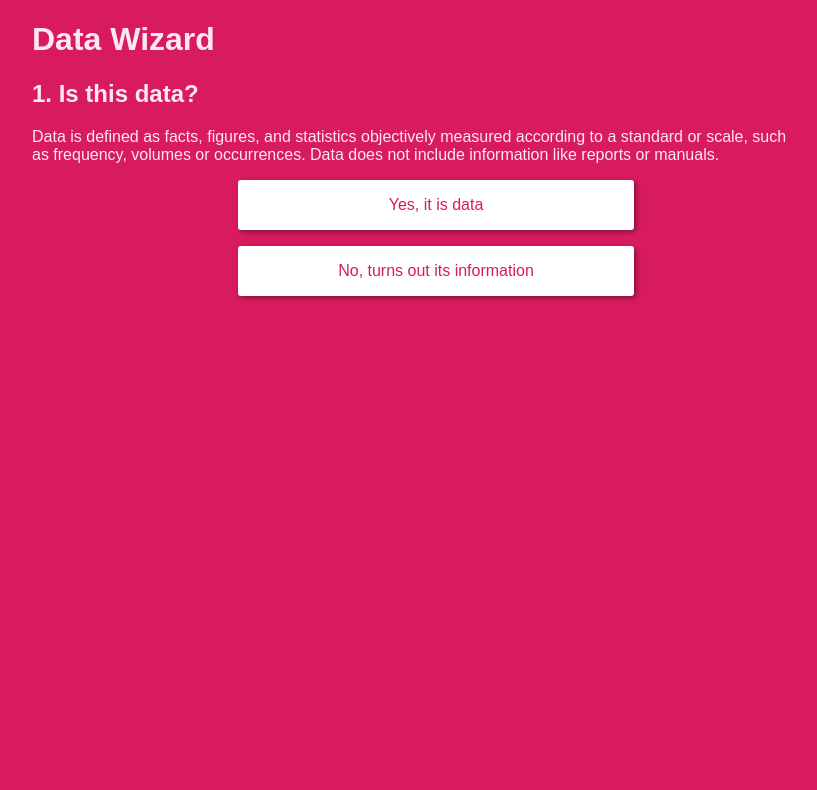
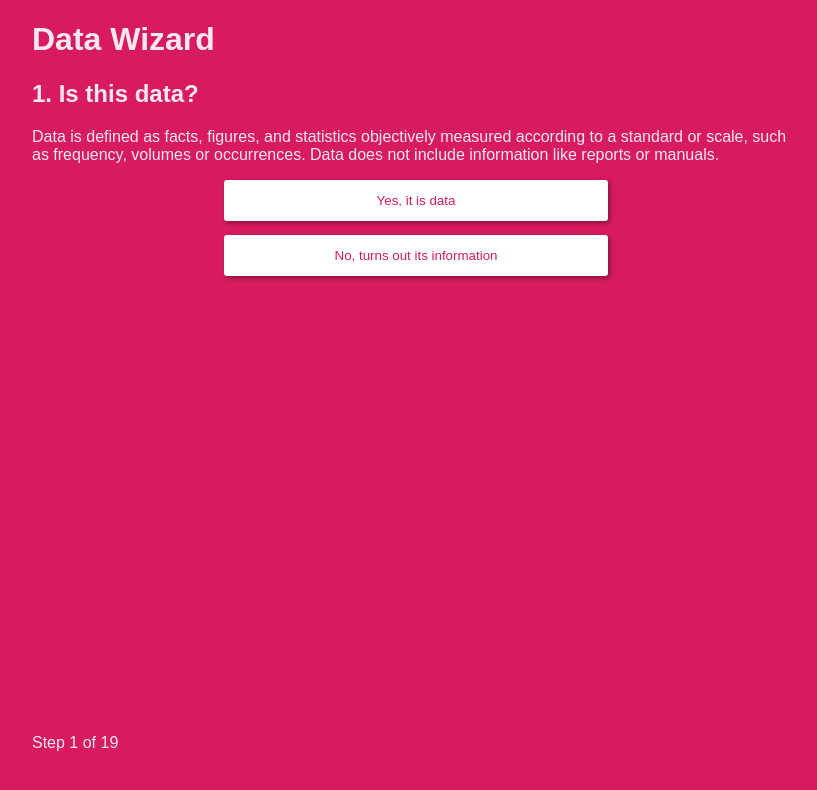
Before and after one commit to boykoc/data-wizard, an Angular app: page / in a window 1280 px wide. Shown: the top 790 px of the page, without its empty margins (224-1041 px from the left). Built offline with nearby package versions, Linux system fonts and the light colour scheme.

Commit message:
Task: Convert list elements to buttons.

```diff
--- a/src/app/step/step.component.css
+++ b/src/app/step/step.component.css
@@ -0,0 +1,5 @@
+#progress {
+	position: fixed;
+	margin-bottom: 2em;
+	bottom: 0;
+}
--- a/src/app/step/step.component.html
+++ b/src/app/step/step.component.html
@@ -1,11 +1,14 @@
 <div *ngIf="step">
   <h2>{{ step.id }}. {{ step.question }}</h2>
   <p>{{ step.helpfulText }}</p>
-  <ul>
-   <li *ngFor="let option of step.options; let i = index"
+  <div>
+   <button *ngFor="let option of step.options; let i = index"
        (click)="onSelect(step, i)"
-       class="button">{{ option.text }}</li>
-  </ul>
+       class="button">{{ option.text }}</button>
+  </div>
+  <div id="progress">
+    <p>Step {{ step.id }} of {{ stepsLength }}</p>
+  </div>
 </div>
 
 <ul *ngIf="!step && answers.length > 0">
--- a/src/app/step/step.component.ts
+++ b/src/app/step/step.component.ts
@@ -9,6 +9,7 @@ import { STEPS } from '../steps';
 })
 export class StepComponent implements OnInit {
   steps = STEPS;
+  stepsLength = Object.keys(this.steps).length;
 
   answers = [];
 
--- a/src/styles.css
+++ b/src/styles.css
@@ -6,10 +6,8 @@ body {
     max-width: 60%;
 }
 
-li.button {
-	list-style: none;
+.button {
     padding: 1em;
-    margin: 1em;
     background: white;
     width: 50%;
     margin: 1em auto;
@@ -18,9 +16,17 @@ li.button {
     border-radius: 3px;
     box-shadow: rgba(0, 0, 0, .40) 2px 2px 5px;
     cursor: pointer;
+    display: block;
+    border: none;
 }
 
-li.button:hover, li.button:active, li.button:focus {
+.button:hover, .button:active, .button:focus {
     background: #efefef;
     box-shadow: rgba(0, 0, 0, .40) 2px 2px 10px;
 }
+
+@media (max-width: 600px) {
+	.button {
+		width: 100%;
+	}
+}
```
